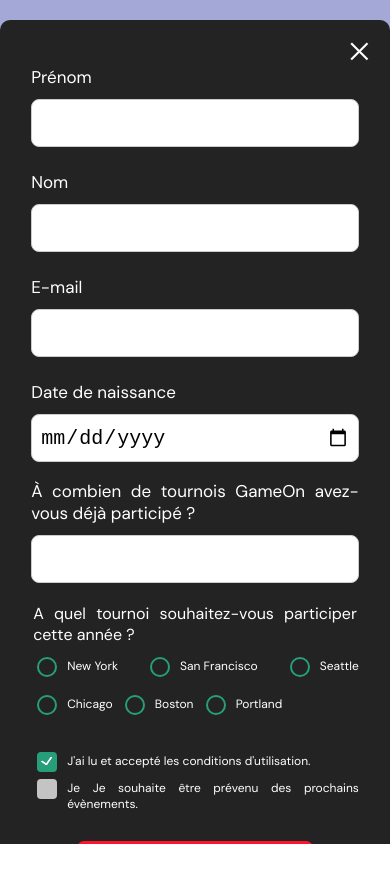
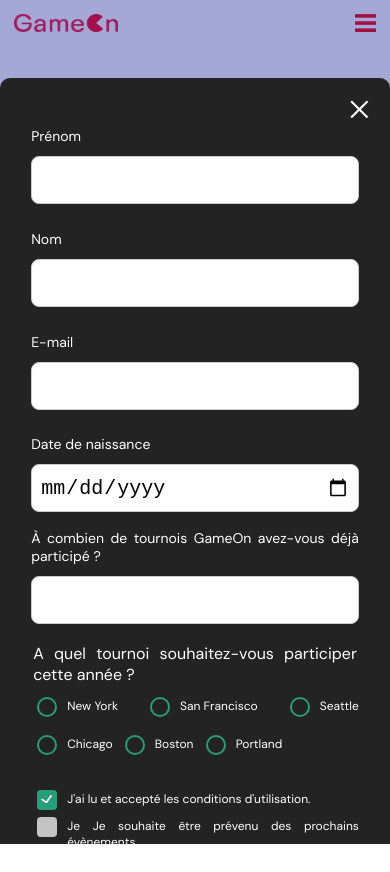
Before and after one commit to hajernaas/P4_GameOn, a plain HTML site: page index.html in a window 390 px wide. Both pictures are taken after a click on the button "Je M'inscris". After the commit the page ends 844 px from the top, so only its background shows below. Drawn offline with Linux system fonts and the light colour scheme.

Commit message:
responsive mobile tablette desktop

```diff
--- a/css/modal.css
+++ b/css/modal.css
@@ -16,7 +16,6 @@ body {
 	margin: 0;
 	display: flex;
 	flex-direction: column;
-	/* background-image: url("background.png"); */
 	font-family: var(--font-default);
 	font-size: 18px;
 	max-width: 1300px;
@@ -41,13 +40,12 @@ img {
 	overflow: hidden;
 	margin: 3.5%;
 }
-/*****/
+
 .main-navbar {
 	height: 55px;
 	float: right;
 }
-/*****
-
+/*****/
 
 /*navigation*/
 .topnav a {
@@ -67,6 +65,15 @@ img {
 	color: #ffffff;
 	border-radius: 15px;
 }
+.topnav a.active {
+	background-color: #ff0000;
+	color: #ffffff;
+	border-radius: 15px;
+}
+
+.topnav .icon {
+	display: none;
+}
 
 .topnav a:hover::after {
 	position: relative;
@@ -77,8 +84,13 @@ img {
 	top: 3px;
 }
 
-.topnav .icon {
-	display: none;
+.topnav a.active::after {
+	position: relative;
+	display: block;
+	content: "";
+	background-color: white;
+	height: 1px;
+	top: 3px;
 }
 
 /****main****/
@@ -90,6 +102,7 @@ main {
 	padding-left: 2vw;
 	padding-right: 2vw;
 	margin: 1px 20px 15px;
+
 	border-radius: 2rem;
 	text-align: justify;
 }
@@ -110,71 +123,7 @@ main {
 	background: #3876ac;
 }
 
-/* custom select end */
-.text-label {
-	font-weight: normal;
-	font-size: 16px;
-}
-/***/
-.hero-section {
-	/* min-height: 93vh; */
-	border-radius: 10px;
-	display: grid;
-	grid-template-columns: repeat(12, 1fr);
-	overflow: hidden;
-	box-shadow: 0 2px 7px 2px rgba(0, 0, 0, 0.2);
-	margin-bottom: 10px;
-}
-
-.hero-content {
-	padding: 51px 67px;
-	grid-column: span 4;
-	background: #232323;
-	color: #fff;
-	position: relative;
-	text-align: left;
-	min-width: 424px;
-}
-.hero-text {
-	width: 146%;
-	font-weight: normal;
-	margin-top: 57px;
-	padding: 0;
-}
-/**/
-
-.hero-content::after {
-	content: "";
-	width: 100%;
-	height: 100%;
-	background: #232323;
-	position: absolute;
-	right: -80px;
-	top: 0;
-}
-.hero-content > * {
-	position: relative;
-	z-index: 1;
-}
-
-.hero-headline {
-	font-size: 6rem;
-	font-weight: normal;
-	white-space: nowrap;
-}
-
-.hero-img {
-	grid-column: span 8;
-}
-.hero-img img {
-	width: 100%;
-	height: 100%;
-	display: block;
-	/* object-fit: cover; */
-	padding: 0;
-}
-
-/* Modal form */
+/** Modal form */
 
 .bground {
 	display: none;
@@ -213,11 +162,13 @@ main {
 
 label {
 	font-family: var(--font-default);
-	font-size: 17px;
+	/* font-size: 17px; */
+	font-size: 16px;
 	font-weight: normal;
 	display: inline-block;
 	margin-bottom: 11px;
 }
+
 input {
 	padding: 8px;
 	border: 0.8px solid #ccc;
@@ -317,6 +268,7 @@ input {
 	left: 21%;
 	top: 19%;
 }
+
 .close {
 	position: absolute;
 	right: 15px;
@@ -343,7 +295,6 @@ input {
 	transform: rotate(-45deg);
 }
 
-/***bouton je m'inscris***/
 .btn-submit,
 .btn-signup {
 	background: #fe142f;
@@ -357,8 +308,62 @@ input {
 	border: 0;
 }
 
-.hero-section > .btn-signup {
-	display: none;
+/* custom select end */
+.text-label {
+	font-weight: normal;
+	font-size: 16px;
+	/* font-size: 14px; */
+}
+
+.hero-section {
+	/* min-height: 93vh; */
+	/* height: 70vh; */
+	border-radius: 10px;
+	display: grid;
+	grid-template-columns: repeat(12, 1fr);
+	overflow: hidden;
+	box-shadow: 0 2px 7px 2px rgba(0, 0, 0, 0.2);
+	/* margin-bottom: 10px; */
+}
+
+.hero-content {
+	padding: 51px 67px;
+	grid-column: span 4;
+	background: #232323;
+	color: #fff;
+	position: relative;
+	text-align: left;
+	min-width: 462px;
+	/* min-width: 424px; */
+}
+.hero-content::after {
+	content: "";
+	width: 100%;
+	height: 100%;
+	background: #232323;
+	position: absolute;
+	right: -80px;
+	top: 0;
+}
+
+.hero-content > * {
+	position: relative;
+	z-index: 1;
+}
+
+.hero-headline {
+	font-size: 6.5rem;
+	/* font-size: 6rem; */
+	font-weight: normal;
+	white-space: nowrap;
+}
+
+.hero-text {
+	width: 146%;
+	/* width: 134%; */
+	font-weight: normal;
+	margin-top: 57px;
+	padding: 0;
 }
 
 .btn-signup {
@@ -369,13 +374,29 @@ input {
 	margin: 0;
 	margin-top: 59px;
 }
+.hero-img {
+	grid-column: span 8;
+}
+.hero-img img {
+	width: 100%;
+	height: 100%;
+	display: block;
+	object-fit: cover;
+	padding: 0;
+}
+
+/***bouton je m'inscris***/
+.hero-section > .btn-signup {
+	display: none;
+}
 
 /***footer***/
 /****/
 footer {
-	padding-left: 2vw;
-	padding-right: 2vw;
-	margin: 0 20px;
+	/* padding-left: 2vw; */
+	/* padding-right: 2vw; */
+	/* margin: -15px 20px; */
+	margin: 0px 20px;
 }
 /****/
 .copyrights {
@@ -426,24 +447,6 @@ footer {
 
 /**media responsive*/
 
-/*
-@media screen and (max-width: 768px) {
-	.topnav.responsive {
-		position: relative;
-	}
-	.topnav.responsive a.icon {
-		position: absolute;
-		right: 0;
-		top: 0;
-	}
-	.topnav.responsive a {
-		float: none;
-		display: block;
-		text-align: left;
-	}
-}
-*/
-
 @media screen and (max-width: 800px) {
 	.hero-section {
 		display: block;
@@ -463,13 +466,11 @@ footer {
 	}
 	.hero-headline {
 		font-size: 4.5rem;
-		/* font-size: 2.7rem; */
 		white-space: normal;
 	}
 	.hero-text {
 		width: unset;
 		font-size: 1.5rem;
-		/* font-size: 0.9rem; */
 	}
 	.hero-img img {
 		border-radius: 10px;
@@ -485,26 +486,37 @@ footer {
 		text-align: center;
 	}
 }
+/*@media screen and (max-width: 768px) {
+	.topnav a {
+		display: none;
+	}
+	.topnav a.icon {
+		float: right;
+		display: block;
+	}
+}*/
 
 @media screen and (max-width: 768px) {
 	.main-navbar {
 		height: 100%;
 		padding-top: 50px;
 	}
+	.content {
+		margin: 20% auto;
+	}
 	.topnav a {
 		display: none;
 	}
 	.topnav .icon {
-		/*float: right;
-		display: block;*/
-		color: #fe142f;
+		color: red;
 		float: right;
 		display: block;
-		padding: 12px 12px;
+		/*padding: 12px 12px;
 		margin: 5px;
-		text-decoration: none;
-		font-size: 20px;
+		text-decoration: none;*/
+		font-size: 25px;
 	}
+
 	.topnav.responsive {
 		position: relative;
 	}
@@ -517,30 +529,74 @@ footer {
 		float: none;
 		display: block;
 		text-align: left;
+		/* font-size: 22px; */
+	}
+
+	.hero-content {
+		min-width: 100%;
+		padding: 0px;
+	}
+	.hero-headline {
+		font-size: 4rem;
+		white-space: normal;
+	}
+
+	.hero-text {
+		width: unset;
+		font-size: 1.5rem;
 	}
 }
+
 @media screen and (max-width: 540px) {
-	.hero-text {
-		/* width: unset; */
-		/* font-size: 1.5rem; */
-		font-size: 15px;
+	.header-logo img {
+		width: 120px;
+		/*padding-top: 20px;
+		padding-left: 15px;
+		padding-right: 0;*/
 	}
-	.hero-headline {
-		font-size: 30px;
-	}
-	.header-logo > img {
-		width: 120px;
-		padding-top: 20px;
-		padding-left: 15px;
-		padding-right: 0;
-	}
+
 	.topnav a {
 		display: none;
 	}
-	.topnav a.icon {
+
+	.topnav .icon {
 		float: right;
 		display: block;
-		margin-top: -15px;
+		margin-top: -7px;
+		/*padding: 12px 12px;
+		margin: 5px;
+		text-decoration: none;*/
+	}
+	.topnav.responsive a {
+		font-size: 1rem;
+	}
+
+	.hero-headline {
+		font-size: 40px;
+		white-space: normal;
+		font-weight: 500;
+		/* margin-left: -17px; */
+	}
+	.hero-text {
+		font-size: 0.9rem;
+		font-weight: 400;
+	}
+
+	.hero-section > .btn-signup {
+		font-size: 1rem;
+	}
+
+	.copyrights {
+		font-size: 0.8rem;
+		text-align: center;
+		font-weight: 500;
+		margin-top: 0.7rem;
+	}
+	label {
+		font-size: 14px;
+	}
+	.formData[data-error]::after {
+		font-size: 0.4em;
 	}
 }
 
--- a/index.html
+++ b/index.html
@@ -24,12 +24,11 @@
   <div class="topnav" id="myTopnav">
     <!-- logo -->
     <div class="header-logo">
-      <!-- <img alt="logo" src="./images/Logo.png" width="auto" height="auto"> -->
-      <img alt="logo" src="./images/Logo.png" />
+      <img alt="logo" src="./images/Logo.png">
     </div>
-    <span class="icon">
+    <div class="icon">
       <i class="fa fa-bars"></i>
-    </span>
+    </div>
     <!-- navbar -->
     <div class="main-navbar">
       <!-- <a href="#" class="active"><span>Accueil</span></a> -->
@@ -40,7 +39,7 @@
       <!-- lien de menu mobile -->
       <!-- <a href="javascript:void(0);" class="icon" onclick="editNav()"> -->
       <!-- <i class="fa fa-bars"></i> -->
-      </a>
+
     </div>
   </div>
 
@@ -104,7 +103,6 @@
               data-error-visible="false">
               <label for="quantity">À combien de tournois GameOn avez-vous déjà participé ?</label><br />
               <input type="number" class="text-control" id="quantity" name="quantity" min="0" max="99" />
-              <!-- Afficher des messages d'erreur -->
             </div>
             <p class="text-label">A quel tournoi souhaitez-vous participer cette année ?</p>
 
@@ -150,14 +148,13 @@
               </label>
               <br />
             </div>
-
             <!--bouton modal  -->
             <input class="btn-submit button" type="submit" value="C'est parti" />
           </form>
         </div>
       </div>
     </div>
-
+    <!-- Afficher une boite de confirmation-->
     <div class="bground-confirmation">
       <div class="content">
         <span class="close close-confirm"></span>
@@ -167,9 +164,6 @@
         </div>
       </div>
     </div>
-
-
-
   </main>
 
   <!-- footer -->
--- a/js/formConfimation.js
+++ b/js/formConfimation.js
@@ -4,11 +4,12 @@ let closeMsg = document.querySelectorAll(".close-confirm");
 
 closeMsg.forEach((btn) =>
 	btn.addEventListener("click", () => {
-		if (closeMsg === null) throw new Error("pas de fenêtre de confirmation");
+		if (bgConfirmation === null) throw new Error("pas de fenêtre de confirmation");
 		bgConfirmation.style.display = "none";
 	})
 );
 
 function openMsg() {
+	if (bgConfirmation === null) throw new Error("pas de fenêtre de confirmation");
 	bgConfirmation.style.display = "block";
 }
--- a/js/formValidation.js
+++ b/js/formValidation.js
@@ -28,7 +28,7 @@ if (birthdateInput === null) throw new Error("No birthdateInput inputs found");
  * Les regex pour prénom, nom,email, date de naissance et quantité
  **/
 
-// le mon et prénom doit contenir les caractères A-Z, a-z, lettres accentuée set -
+//  Nom et prénom doivent contenir les caractères A-Z, a-z, lettres accentuée set -
 let LastFirstRegex = new RegExp("^[A-zÀ-ú -]+$");
 let emailRegex = new RegExp("^[a-zA-Z0-9_. -]+@[a-zA-Z.-]+[.]{1}[a-zA-Z]{2,10}$");
 let birthdateRegex = new RegExp("^[0-9]{4}-[0-9]{2}-[0-9]{2}$");
--- a/js/modal.js
+++ b/js/modal.js
@@ -22,9 +22,11 @@ function closeModal() {
 	modalbg.classList.remove("active");
 }
 
+let editNav = document.querySelector(".icon");
 //function editNav
-function editNav() {
+
+editNav.addEventListener("click", () => {
 	let myNavbar = document.getElementById("myTopnav");
 	if (myNavbar === null) throw new Error(" menu de navigation n'existe pas ");
 	myNavbar.classList.toggle("responsive");
-}
+});
```
